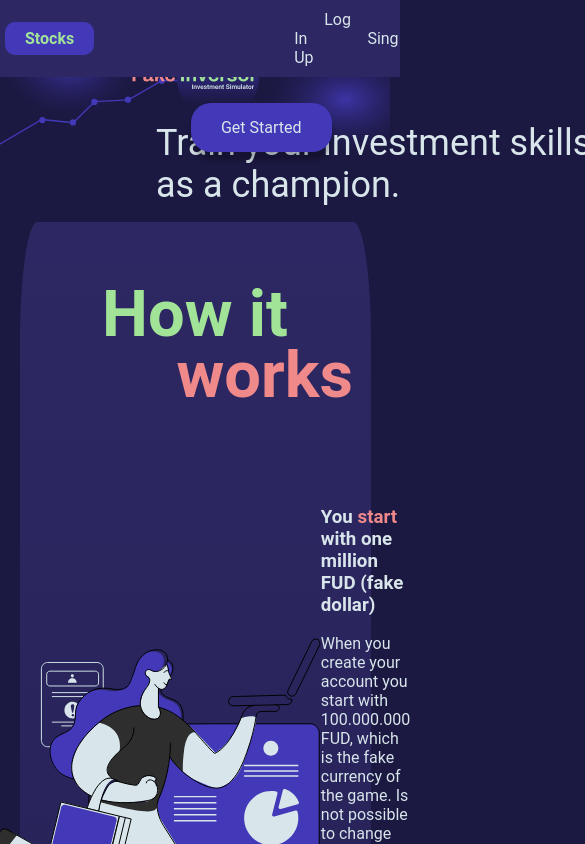
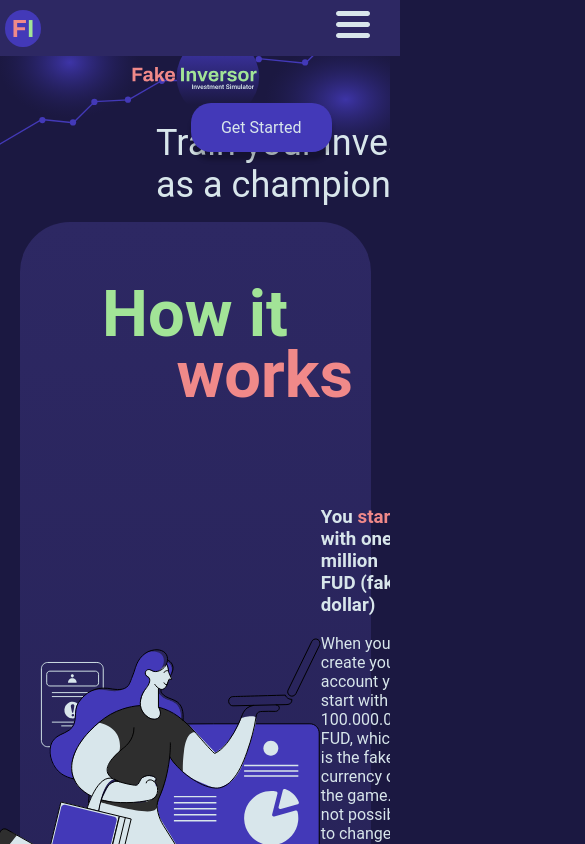
Before and after one commit to nicodeheza/fake-investor, a React (Create React App) app in the folder client/: page / in a window 390 px wide. Shown: the top 844 px of the page, 585 px wide, since content can reach past the window. Built offline with nearby package versions, Linux system fonts and the light colour scheme; the HTML template or start-up script is replaced by a standard one.

Commit message:
client nav bar mobile

```diff
--- a/client/src/App.css
+++ b/client/src/App.css
@@ -6,10 +6,16 @@
 	--text: #d8e6eb;
 	--color: #4339b8;
 }
+html,
 body {
 	font-family: "Roboto", sans-serif;
 	background-color: var(--bk-dark);
 	color: var(--text);
+	margin: 0px;
+	padding: 0px;
+	/* width: 100vw;
+	height: 100vh; */
+	overflow-x: hidden;
 }
 a {
 	text-decoration: none;
--- a/client/src/components/NavBar.tsx
+++ b/client/src/components/NavBar.tsx
@@ -1,11 +1,13 @@
-import {useEffect} from "react";
+import {useEffect, useState} from "react";
 import {Link} from "react-router-dom";
 import {UseUserName} from "../context/UserContext";
+import MenuBar from "../svg/MenuBar";
 import SmIcon from "../svg/SmIcon";
 import "./navBar.css";
 
 export default function NavBar() {
 	const {userName, setUserName} = UseUserName();
+	const [navOpen, setNavOpen] = useState(false);
 	useEffect(() => {
 		console.log(userName);
 	}, [userName]);
@@ -19,7 +21,8 @@
 		console.log("login");
 	}
 	return (
-		<nav className="navBar">
+		<nav className="navBarContainer">
+			<div className="navBar">
 				<div className="navBarIcon">
 					<SmIcon />
 				</div>
@@ -45,6 +48,29 @@
 						)}
 					</div>
 				</div>
+				<div className="navBar-menuIcon" onClick={() => setNavOpen((pre) => !pre)}>
+					<MenuBar />
+				</div>
+			</div>
+			<div className={`navBar-mobile ${navOpen ? "nav-on" : "nav-off"}`}>
+				{userName ? (
+					<>
+						<Link to="search">Stocks</Link>
+						<Link to="portfolio">My Portfolio</Link>
+						<Link to="/" onClick={() => logOut()}>
+							Log Out
+						</Link>
+					</>
+				) : (
+					<>
+						<Link to="search">Stocks</Link>
+						<Link to="login" onClick={() => logIn()}>
+							Log In
+						</Link>
+						<Link to="singup">Sing Up</Link>
+					</>
+				)}
+			</div>
 		</nav>
 	);
 }
--- a/client/src/components/navBar.css
+++ b/client/src/components/navBar.css
@@ -1,7 +1,12 @@
-.navBar {
+.navBarContainer {
 	position: fixed;
 	top: 0px;
 	left: 0px;
+	width: 100%;
+	z-index: 10;
+}
+.navBar {
+	position: relative;
 	width: 100%;
 	display: flex;
 	justify-content: space-between;
@@ -9,6 +14,12 @@
 	padding: 10px 5px;
 	background-color: var(--bk-light);
 	z-index: 10;
+}
+.navBar-menuIcon {
+	display: none;
+}
+.navBar-mobile {
+	display: none;
 }
 .navBarLinks {
 	display: flex;
@@ -32,3 +43,40 @@
 	width: 36px;
 	height: 36px;
 }
+
+@media (max-width: 700px) {
+	.navBarLinks {
+		display: none;
+	}
+	.navBarStock {
+		display: none;
+	}
+	.navBar-menuIcon {
+		display: block;
+		width: 34px;
+		height: 34px;
+		margin-right: 25px;
+	}
+	.navBar-mobile {
+		display: block;
+		background-color: var(--bk-dark);
+		position: absolute;
+		width: 100%;
+		transition: top 0.8s ease;
+	}
+	.navBar-mobile a {
+		display: block;
+		text-align: center;
+		margin: auto;
+		color: var(--text);
+		padding: 20px 0px;
+		/* width: 90%; */
+		border-bottom: 3px solid var(--bk-light);
+	}
+	.nav-on {
+		top: 53px;
+	}
+	.nav-off {
+		top: -200px;
+	}
+}
--- a/client/src/pages/home.css
+++ b/client/src/pages/home.css
@@ -28,7 +28,7 @@
 	background: linear-gradient(180deg, var(--bk-light) 0%, var(--bk-dark) 100%);
 	width: 90%;
 	margin: auto;
-	border-radius: 5%;
+	border-radius: 50px;
 	display: flex;
 	flex-direction: column;
 	align-items: center;
--- /dev/null
+++ b/client/src/svg/MenuBar.tsx
@@ -0,0 +1,30 @@
+export default function MenuBar() {
+	return (
+		<svg
+			width="34"
+			height="27"
+			viewBox="0 0 34 27"
+			fill="none"
+			xmlns="http://www.w3.org/2000/svg"
+		>
+			<path
+				fillRule="evenodd"
+				clipRule="evenodd"
+				d="M0 2.5C0 1.11929 1.11929 0 2.5 0H31.5C32.8807 0 34 1.11929 34 2.5C34 3.88071 32.8807 5 31.5 5H2.5C1.11929 5 0 3.88071 0 2.5Z"
+				fill="#D8E6EB"
+			/>
+			<path
+				fillRule="evenodd"
+				clipRule="evenodd"
+				d="M0 13.5C0 12.1193 1.11929 11 2.5 11H31.5C32.8807 11 34 12.1193 34 13.5C34 14.8807 32.8807 16 31.5 16H2.5C1.11929 16 0 14.8807 0 13.5Z"
+				fill="#D8E6EB"
+			/>
+			<path
+				fillRule="evenodd"
+				clipRule="evenodd"
+				d="M0 24.5C0 23.1193 1.11929 22 2.5 22H31.5C32.8807 22 34 23.1193 34 24.5C34 25.8807 32.8807 27 31.5 27H2.5C1.11929 27 0 25.8807 0 24.5Z"
+				fill="#D8E6EB"
+			/>
+		</svg>
+	);
+}
```
Lines whose indentation alone changed are shown as unchanged.
